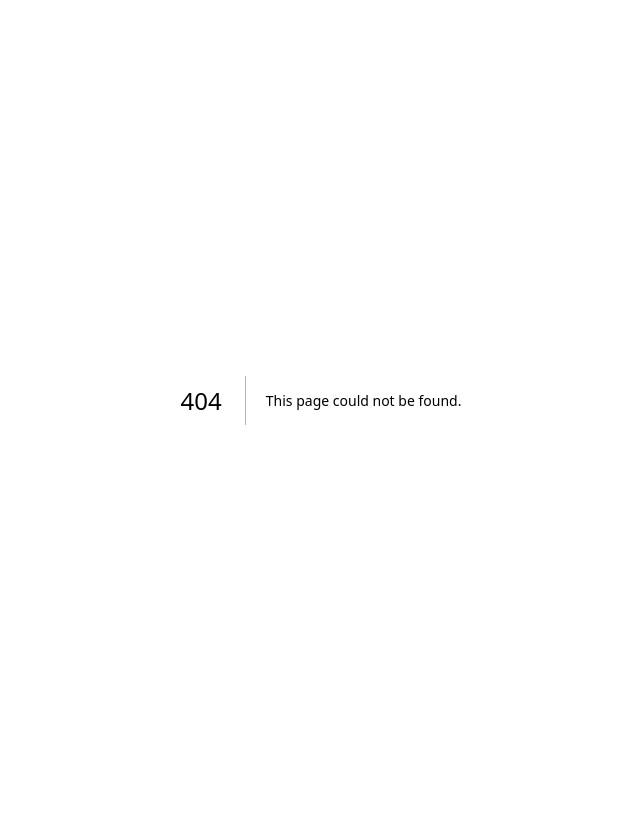
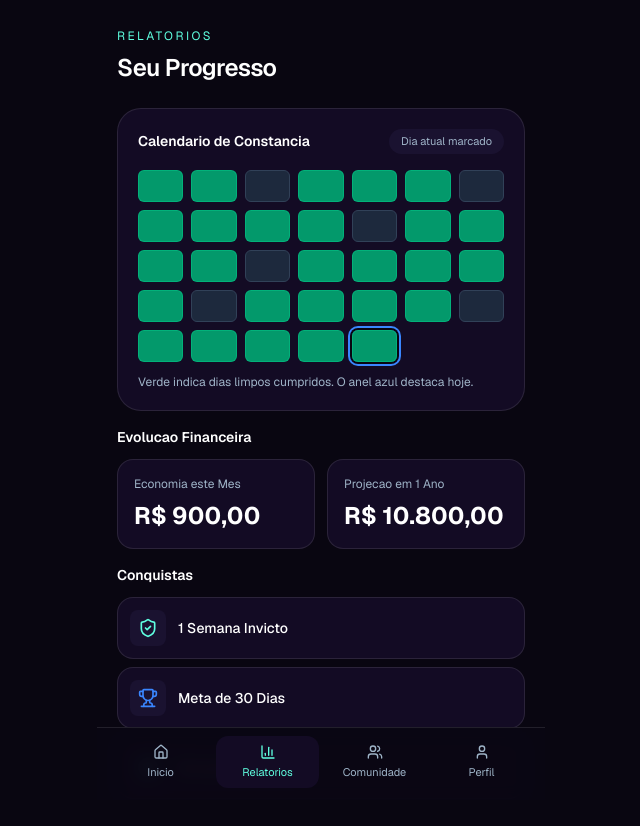
Before and after one commit to gazzonicastelo-rgb/Sobrio, a Next.js app in the folder sobrio/: page /relatorios in a window 1280 px wide. Before the commit this address had no page. Shown: the top 826 px of the page, without its empty margins (319-959 px from the left). Before the commit the page ends 800 px from the top, so only its background shows below. Built offline with nearby package versions, Linux system fonts and the light colour scheme.

Commit message:
criando a tela de relatorios e progressos

```diff
--- /dev/null
+++ b/sobrio/src/app/relatorios/page.tsx
@@ -0,0 +1,143 @@
+import {
+  ChartColumn,
+  Gem,
+  Home,
+  ShieldCheck,
+  Trophy,
+  User,
+  Users,
+} from "lucide-react";
+
+const streakDays = [
+  1, 1, 0, 1, 1, 1, 0,
+  1, 1, 1, 1, 0, 1, 1,
+  1, 1, 0, 1, 1, 1, 1,
+  1, 0, 1, 1, 1, 1, 0,
+  1, 1, 1, 1, 1,
+];
+
+const todayIndex = 32;
+
+const badges = [
+  { title: "1 Semana Invicto", icon: ShieldCheck, tone: "text-neo-mint" },
+  { title: "Meta de 30 Dias", icon: Trophy, tone: "text-electric-blue" },
+  { title: "Disciplina de Aco", icon: Gem, tone: "text-neo-mint" },
+];
+
+export default function RelatoriosPage() {
+  return (
+    <main className="mx-auto flex min-h-screen w-full max-w-md flex-col px-5 pb-24 pt-7">
+      <header className="mb-6">
+        <p className="text-xs uppercase tracking-[0.2em] text-neo-mint">Relatorios</p>
+        <h1 className="mt-2 text-2xl font-semibold tracking-tight text-white">
+          Seu Progresso
+        </h1>
+      </header>
+
+      <section className="mb-4 rounded-3xl border border-white/10 bg-surface p-5">
+        <div className="mb-4 flex items-center justify-between">
+          <h2 className="text-sm font-semibold text-white">Calendario de Constancia</h2>
+          <span className="rounded-full bg-surface-soft px-3 py-1 text-[11px] text-muted">
+            Dia atual marcado
+          </span>
+        </div>
+
+        <div className="grid grid-cols-7 gap-2">
+          {streakDays.map((hit, index) => {
+            const isToday = index === todayIndex;
+            const done = hit === 1;
+            return (
+              <div
+                key={`streak-day-${index}`}
+                className={`h-8 rounded-md border ${
+                  done
+                    ? "border-emerald-400/40 bg-emerald-500/80"
+                    : "border-slate-700 bg-slate-800"
+                } ${isToday ? "ring-2 ring-electric-blue ring-offset-2 ring-offset-background" : ""}`}
+              />
+            );
+          })}
+        </div>
+
+        <p className="mt-3 text-xs text-muted">
+          Verde indica dias limpos cumpridos. O anel azul destaca hoje.
+        </p>
+      </section>
+
+      <section className="mb-4">
+        <h2 className="mb-3 text-sm font-semibold text-white">Evolucao Financeira</h2>
+        <div className="grid grid-cols-2 gap-3">
+          <article className="rounded-2xl border border-white/10 bg-surface p-4">
+            <p className="text-xs text-muted">Economia este Mes</p>
+            <p className="mt-2 text-2xl font-bold text-white">R$ 900,00</p>
+          </article>
+          <article className="rounded-2xl border border-white/10 bg-surface p-4">
+            <p className="text-xs text-muted">Projecao em 1 Ano</p>
+            <p className="mt-2 text-2xl font-bold text-white">R$ 10.800,00</p>
+          </article>
+        </div>
+      </section>
+
+      <section className="mb-4">
+        <h2 className="mb-3 text-sm font-semibold text-white">Conquistas</h2>
+        <div className="space-y-2">
+          {badges.map((badge) => {
+            const Icon = badge.icon;
+            return (
+              <article
+                key={badge.title}
+                className="flex items-center gap-3 rounded-2xl border border-white/10 bg-surface p-3"
+              >
+                <div className="rounded-lg bg-surface-soft p-2">
+                  <Icon className={`h-5 w-5 ${badge.tone}`} />
+                </div>
+                <p className="text-sm font-medium text-white">{badge.title}</p>
+              </article>
+            );
+          })}
+        </div>
+      </section>
+
+      <nav className="fixed inset-x-0 bottom-0 mx-auto w-full max-w-md border-t border-white/10 bg-[#0a0714]/95 px-3 pb-3 pt-2 backdrop-blur">
+        <ul className="grid grid-cols-4 gap-1">
+          <li>
+            <button
+              type="button"
+              className="flex w-full flex-col items-center rounded-xl px-2 py-2 text-[11px] text-muted transition hover:bg-surface-soft hover:text-white"
+            >
+              <Home className="mb-1 h-4 w-4" />
+              Inicio
+            </button>
+          </li>
+          <li>
+            <button
+              type="button"
+              className="flex w-full flex-col items-center rounded-xl bg-surface px-2 py-2 text-[11px] text-neo-mint"
+            >
+              <ChartColumn className="mb-1 h-4 w-4" />
+              Relatorios
+            </button>
+          </li>
+          <li>
+            <button
+              type="button"
+              className="flex w-full flex-col items-center rounded-xl px-2 py-2 text-[11px] text-muted transition hover:bg-surface-soft hover:text-white"
+            >
+              <Users className="mb-1 h-4 w-4" />
+              Comunidade
+            </button>
+          </li>
+          <li>
+            <button
+              type="button"
+              className="flex w-full flex-col items-center rounded-xl px-2 py-2 text-[11px] text-muted transition hover:bg-surface-soft hover:text-white"
+            >
+              <User className="mb-1 h-4 w-4" />
+              Perfil
+            </button>
+          </li>
+        </ul>
+      </nav>
+    </main>
+  );
+}
```
